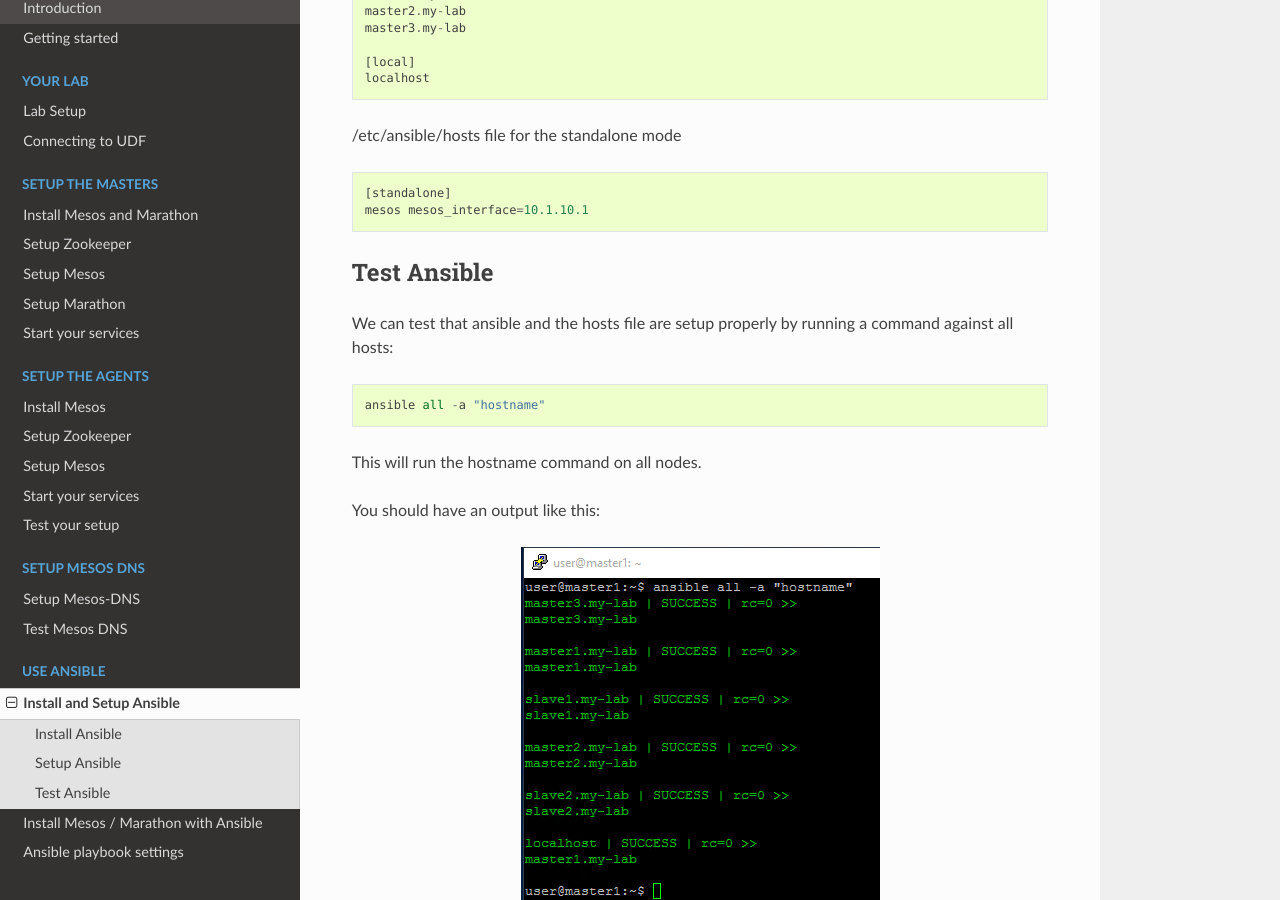
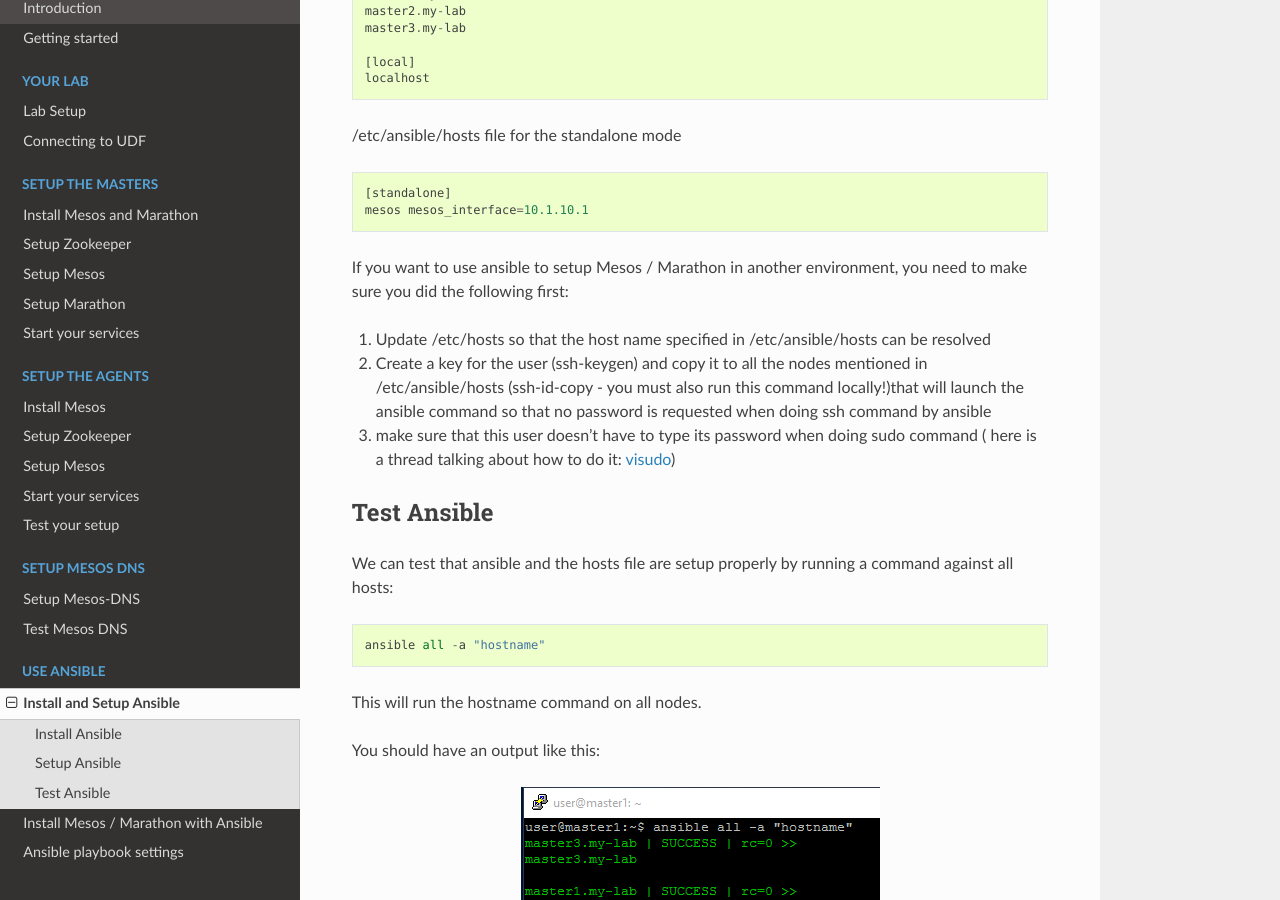
Before and after one commit to nmenant/f5-101-lab-Mesos-Marathon, a Sphinx documentation site: the page built from docs/ansible/ansible-install-setup.rst, in a window 1280 px wide and 900 px high, scrolled down 1757 px. Built offline with Sphinx 7.4.7 and the Read the Docs theme 2.0.0, drawn with Linux system fonts in a browser that asks for light colours.

Commit message:
update to ansible doc for pre-requisites

```diff
--- a/docs/ansible/ansible-install-playbooks.rst
+++ b/docs/ansible/ansible-install-playbooks.rst
@@ -14,7 +14,7 @@
 	sudo apt-get install -y git
 
 
-create a specific directory to clone the github repo:
+create a specific directory to clone the github repo (here we consider that your user is called "user"):
 
 ::
 
--- a/docs/ansible/ansible-install-setup.rst
+++ b/docs/ansible/ansible-install-setup.rst
@@ -96,6 +96,13 @@
 	[standalone]
 	mesos mesos_interface=10.1.10.1
 
+If you want to use ansible to setup Mesos / Marathon in another environment, you need to make sure you did the following first:
+
+1. Update /etc/hosts so that the host name specified in /etc/ansible/hosts can be resolved
+2. Create a key for the user (ssh-keygen) and copy it to all the nodes mentioned in /etc/ansible/hosts (ssh-id-copy - you must also run this command locally!)that will launch the ansible command so that no password is requested when doing ssh command by ansible
+3. make sure that this user doesn't have to type its password when doing sudo command ( here is a thread talking about how to do it: `visudo  <http://askubuntu.com/questions/504652/adding-nopasswd-in-etc-sudoers-doesnt-work/504666/>`_)
+
+
 
 Test Ansible
 ------------
--- a/docs/your-lab/lab-setup.rst
+++ b/docs/your-lab/lab-setup.rst
@@ -50,8 +50,4 @@
 
 
 * On master1, we created some ssh keys for user that we copied on all the nodes. This way you can use master1 to connect to all nodes without authentication
-* we enabled user to do sudo commands without authentication (needed to use ansible with this user). This was done via the visudo command adding the following entry below the user root.
-
-::
-
-	user ALL=(ALL) NOPASSWD: ALL
+* we enabled user to do sudo commands without authentication (needed to use ansible with this user). This was done via the visudo command to specify that we allow passwordless sudo command for this user (here is a thread talking about how to do it: `visudo  <http://askubuntu.com/questions/504652/adding-nopasswd-in-etc-sudoers-doesnt-work/504666/>`_)
```
